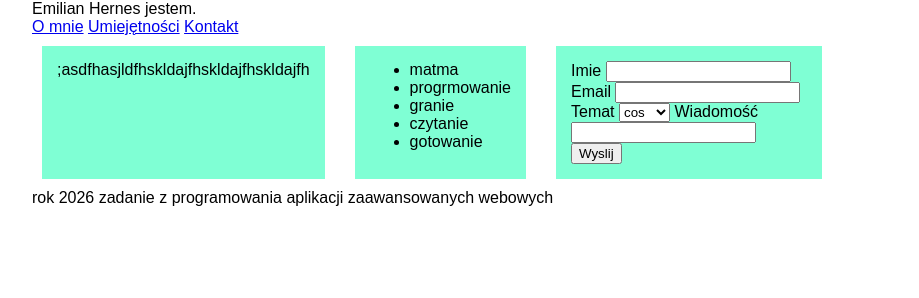
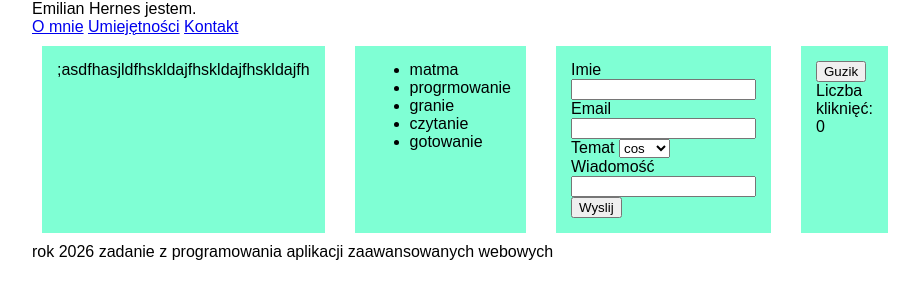
Before and after one commit to Emix999/kurs-zaawansowanych-aplikacji-webowych-4p1T, a plain HTML site: page zadanie/mb03-wizytówka/index.html in a window 1280 px wide. Shown: the whole page, without its empty margins (208-1127 px from the left). Drawn offline with Linux system fonts and the light colour scheme.

Commit message:
dodano counter w js

```diff
--- a/zadanie/mb03-wizytówka/index.html
+++ b/zadanie/mb03-wizytówka/index.html
@@ -40,6 +40,9 @@
             </form>
             <div id="komunikat"></div>
         </section>
+        <section><button id="licznik" onclick="zwiekszLicznik()">Guzik</button>
+        <p id="klikniecia"></p>
+    </section>
     </main>
     <footer>
         rok 2026 zadanie z programowania aplikacji zaawansowanych webowych
--- a/zadanie/mb03-wizytówka/script.js
+++ b/zadanie/mb03-wizytówka/script.js
@@ -17,3 +17,10 @@ document.addEventListener("submit", ()=>{
         document.getElementById("komunikat").style.color="black"
     }
 })
+iloscKliknienc=0
+document.getElementById("klikniecia").textContent=`Liczba kliknięć: 0`
+
+function zwiekszLicznik(){
+    iloscKliknienc++
+    document.getElementById("klikniecia").textContent=`Liczba kliknięć: ${iloscKliknienc}`
+}
```
